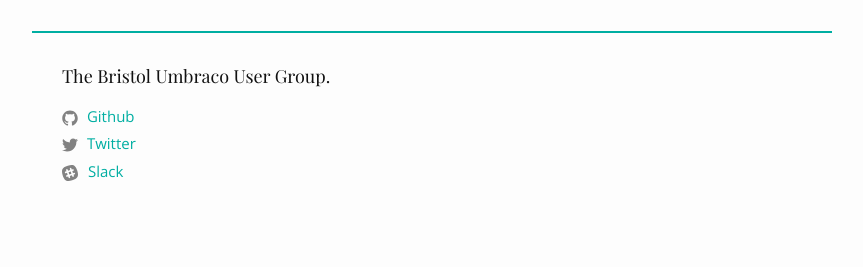
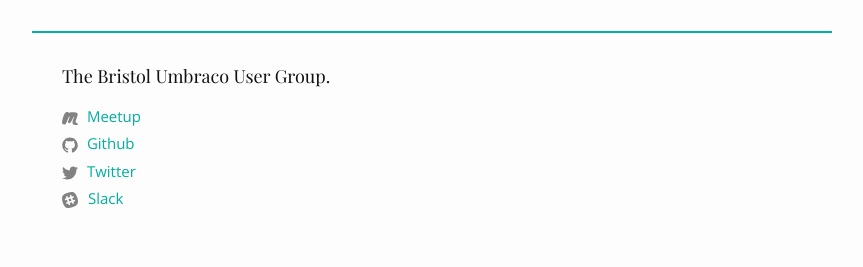
Before and after one commit to umBristol/umbristol.github.com, a Jekyll site: the page built from about.md, in a window 1280 px wide. Shown: the part 955-1222 px from the top of the page, without its empty margins (208-1071 px from the left). Built offline with Jekyll 4.4.1, drawn with Linux system fonts in a browser that asks for light colours; before the commit the page ends 1197 px from its top, so only the background shows below that.

Commit message:
Added Meetup.com link to the footer
Included an SVG icon.

```diff
--- a/_includes/footer.html
+++ b/_includes/footer.html
@@ -5,6 +5,11 @@
     <div class="footer-col-wrapper">
       <div class="footer-col footer-col-1">
         <ul class="social-media-list">
+          {% if site.meetup_username %}
+          <li>
+            {% include icon.html icon="meetup" username=site.meetup_username %}
+          </li>
+          {% endif %}
           {% if site.github_username %}
           <li>
             {% include icon.html icon="github" username=site.github_username %}
--- a/_includes/icon.html
+++ b/_includes/icon.html
@@ -1,4 +1,6 @@
-{% if include.icon == "github" %}
+{% if include.icon == "meetup" %}
+    <a href="https://www.meetup.com/{{ site.meetup_username }}/"><span class="icon icon--meetup">{% include icon-meetup.svg %}</span><span class="username">Meetup</span></a>
+{% elsif include.icon == "github" %}
     <a href="https://github.com/{{ include.username }}"><span class="icon icon--github">{% include icon-github.svg %}</span><span class="username">Github</span></a>
 {% elsif include.icon == "twitter" %}
     <a href="https://twitter.com/{{ include.username }}"><span class="icon icon--twitter">{% include icon-twitter.svg %}</span><span class="username">Twitter</span></a>
```
Also changed, not shown: _includes/icon-meetup.svg (added).
